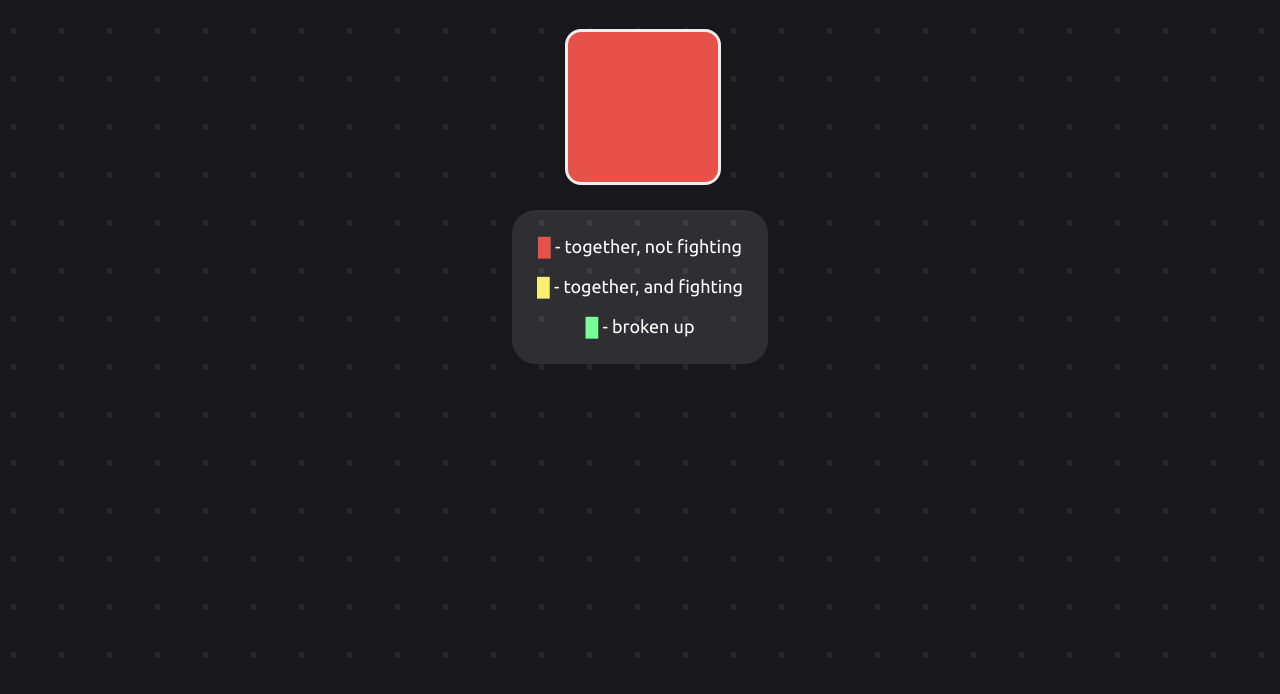
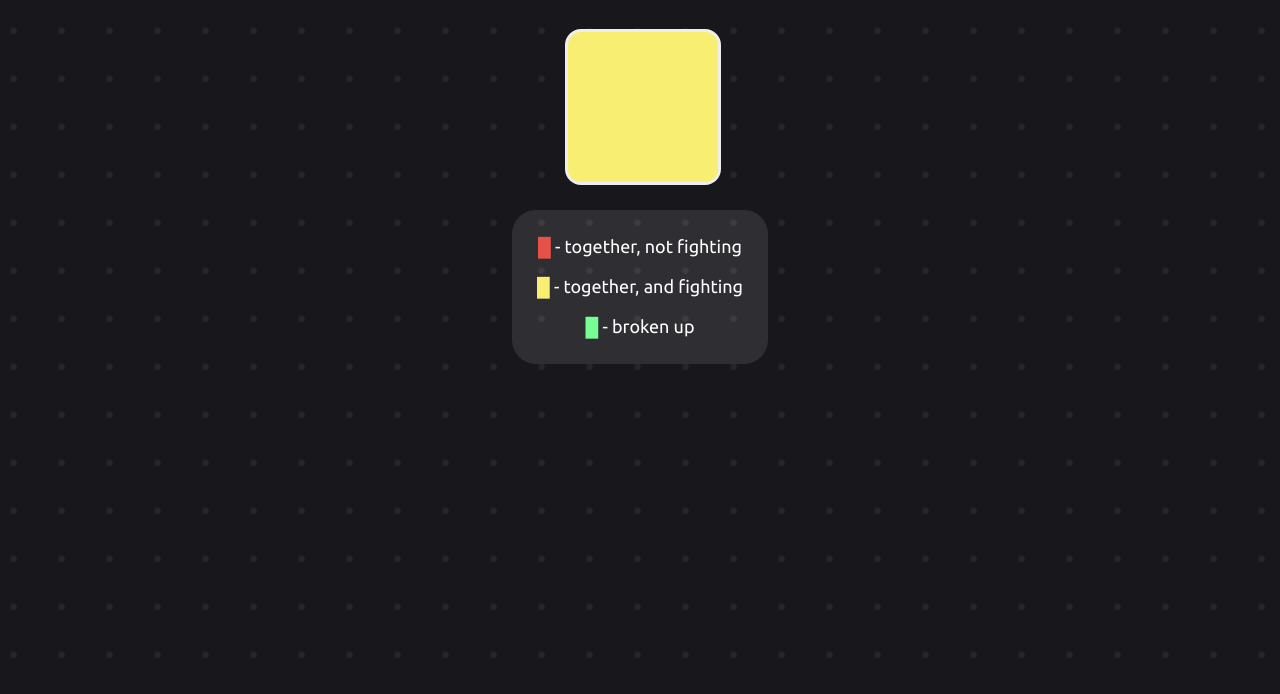
Before and after one commit to jpolisky/baddie-status, a plain HTML site: page index.html in a window 1280 px wide. Shown: the part 106-800 px from the top of the page. Drawn offline with nearby package versions, Linux system fonts and the light colour scheme.

Commit message:
Update style.css
Baddie Status

```diff
--- a/style.css
+++ b/style.css
@@ -31,7 +31,7 @@ h1 {
   width: 150px;
   margin-left: clamp(4rem, 50vw - 75px, 48rem);
   margin-top: 25px;
-  background-color: var(--red);
+  background-color: var(--yellow);
   border: 3px solid #eee;
   border-radius: 16px;
 
```
